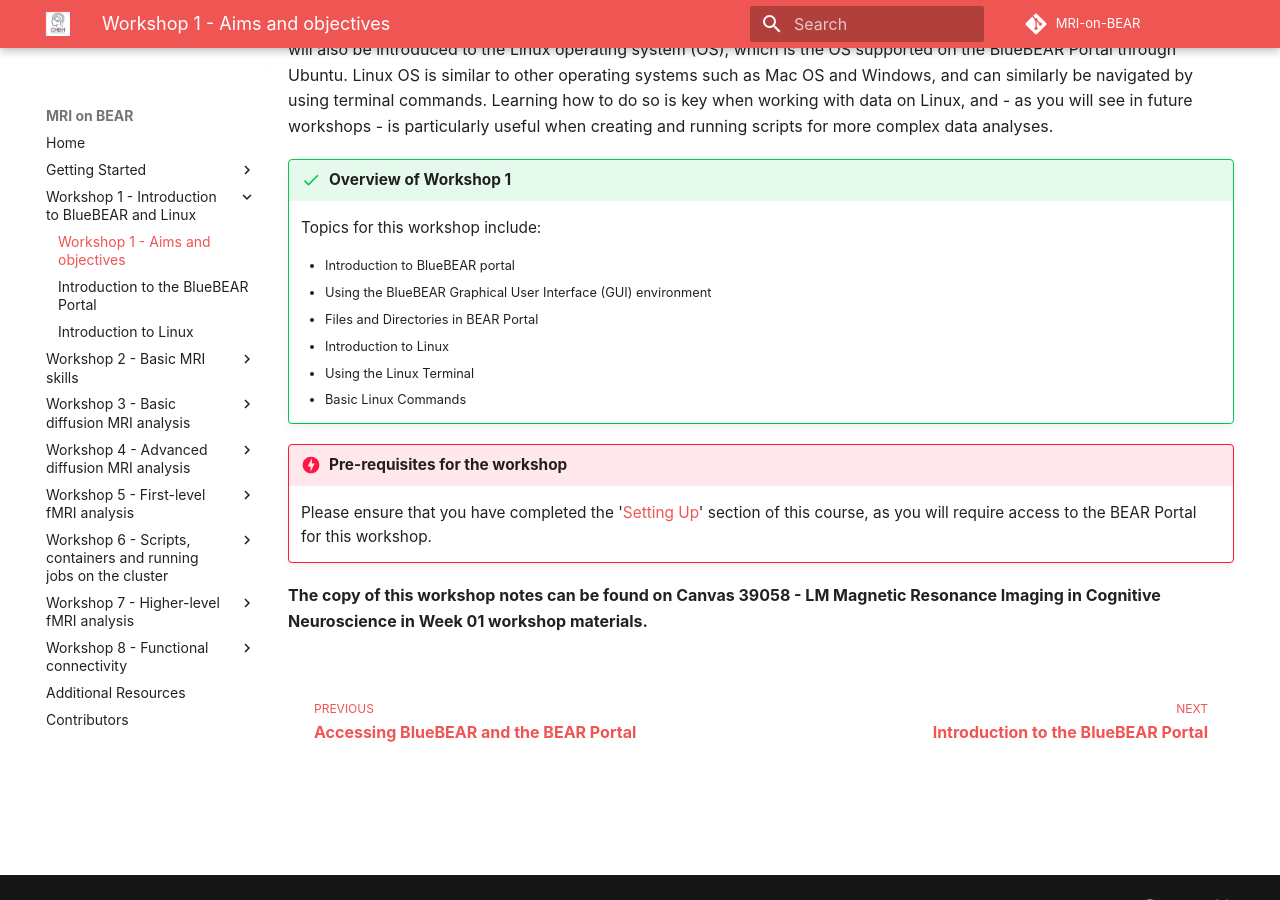
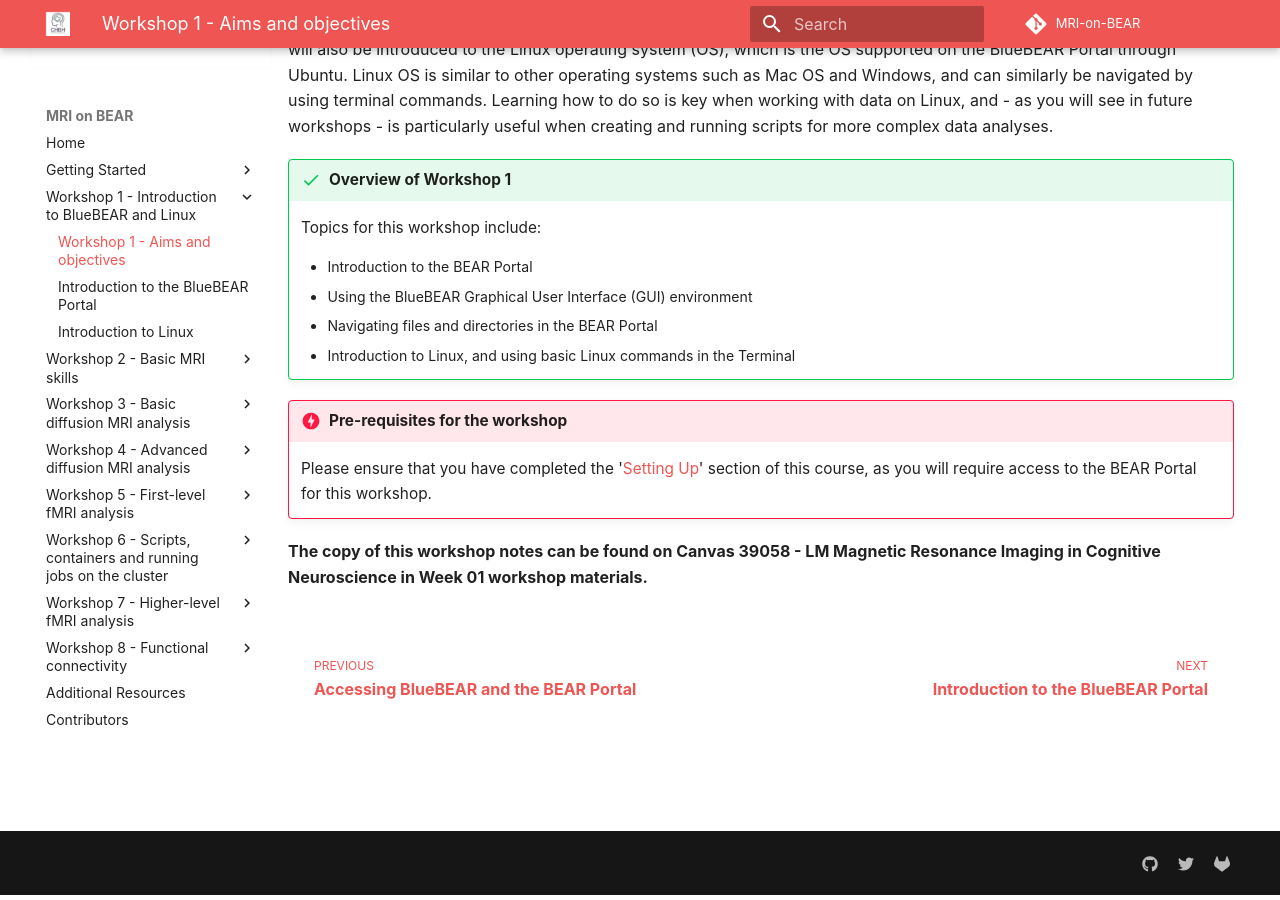
Before and after one commit to chbh-opensource/mri-on-bear-edu, an MkDocs documentation site: the page built from docs/workshop1/workshop1-intro.md, in a window 1280 px wide and 900 px high, scrolled down 261 px. Built offline with MkDocs 1.6.1 and Material for MkDocs 9.7.7, drawn with Linux system fonts in a browser that asks for light colours; some web fonts are replaced; comment, search, counter and statistics services are not loaded.

```diff
--- a/docs/stylesheets/extra.css
+++ b/docs/stylesheets/extra.css
@@ -164,3 +164,22 @@ table {
 .md-typeset .admonition p {
     font-size: 1.2em; /* This is for the text inside the note */
 }
+
+/* Increase size of bullet points and list items in admonitions */
+.md-typeset .admonition ul,
+.md-typeset .admonition ol {
+    font-size: 1.1em;
+}
+
+/* If nested lists are present, prevent compound size increases */
+.md-typeset .admonition ul ul,
+.md-typeset .admonition ul ol,
+.md-typeset .admonition ol ul,
+.md-typeset .admonition ol ol {
+    font-size: 1em;
+}
+
+/* Ensure proper bullet point alignment */
+.md-typeset .admonition li {
+    margin-bottom: 0.5em;
+}
--- a/docs/workshop1/workshop1-intro.md
+++ b/docs/workshop1/workshop1-intro.md
@@ -8,12 +8,10 @@ Linux OS is similar to other operating systems such as Mac OS and Windows, and c
 !!! success "Overview of Workshop 1"
     Topics for this workshop include:
 
-    - Introduction to BlueBEAR portal
+    - Introduction to the BEAR Portal
     - Using the BlueBEAR Graphical User Interface (GUI) environment
-    - Files and Directories in BEAR Portal
-    - Introduction to Linux
-    - Using the Linux Terminal
-    - Basic Linux Commands
+    - Navigating files and directories in the BEAR Portal
+    - Introduction to Linux, and using basic Linux commands in the Terminal
 
 !!! danger "Pre-requisites for the workshop"
     Please ensure that you have completed the '[Setting Up](https://chbh-opensource.github.io/mri-on-bear-edu/setting-up/)' section of this course, as you will require access to the BEAR Portal for this workshop.
```
Also changed, not shown: docs/index.md (+1 -1 lines), docs/workshop1/intro-to-bluebear.md (+3 -3 lines), docs/workshop1/intro-to-linux.md (+5 -5 lines), 2 other files.
